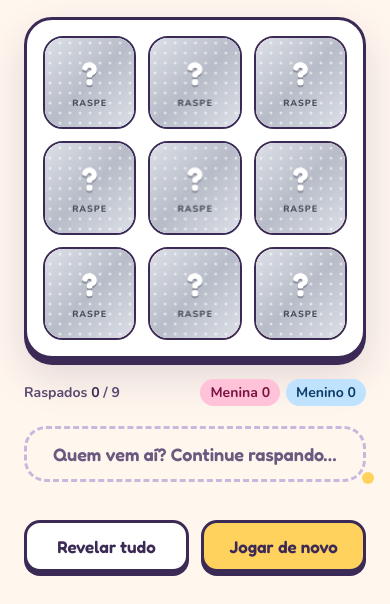
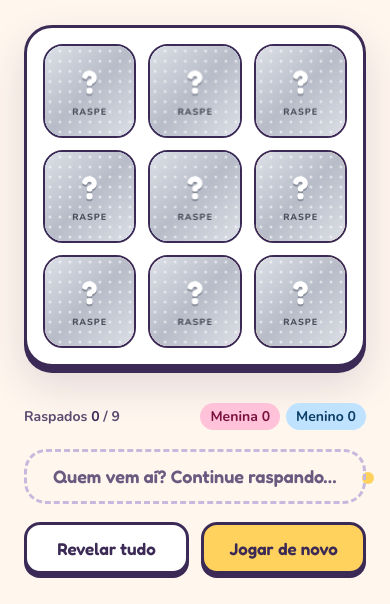
Before and after one commit to almeidaalex/cha-bebe, a plain HTML site: page index.html in a window 390 px wide. Shown: the part 240-844 px from the top of the page. Drawn offline with Linux system fonts and the light colour scheme.

Commit message:
fix(mobile): lock page scrolling and fit layout to screen height
Pin the body and disable overscroll/zoom so scratching no longer moves
the page. Size the scratch card to the remaining viewport height and
scale spacing and fonts on short screens.

```diff
--- a/index.html
+++ b/index.html
@@ -2,7 +2,7 @@
 <html lang="pt-BR">
 <head>
   <meta charset="UTF-8">
-  <meta name="viewport" content="width=device-width, initial-scale=1.0">
+  <meta name="viewport" content="width=device-width, initial-scale=1.0, maximum-scale=1.0, user-scalable=no, viewport-fit=cover">
   <title>Menino ou Menina? Raspadinha</title>
   <link rel="stylesheet" href="style.css">
 </head>
@@ -23,9 +23,11 @@
       <p>Raspe os <strong>9 espaços</strong> para descobrir quem vem aí!</p>
     </header>
 
-    <section class="card" aria-label="Cartela da raspadinha">
-      <div id="grid" class="grid"></div>
-    </section>
+    <div class="card-area">
+      <section class="card" aria-label="Cartela da raspadinha">
+        <div id="grid" class="grid"></div>
+      </section>
+    </div>
 
     <div class="stats">
       <span>Raspados <strong id="scratched">0</strong> / 9</span>
--- a/style.css
+++ b/style.css
@@ -35,10 +35,24 @@
   box-sizing: border-box;
 }
 
+html,
 body {
+  height: 100%;
+  overflow: hidden;
+  overscroll-behavior: none;
+}
+
+body {
+  position: fixed;
+  inset: 0;
   background: var(--cream);
   font-family: "Nunito", system-ui, sans-serif;
   color: var(--ink);
+  touch-action: manipulation;
+  -webkit-user-select: none;
+  user-select: none;
+  -webkit-touch-callout: none;
+  -webkit-tap-highlight-color: transparent;
 }
 
 .game {
@@ -46,14 +60,24 @@ body {
   overflow: hidden;
   width: 100%;
   max-width: 430px;
-  min-height: 100vh;
-  min-height: 100dvh;
+  height: 100%;
   margin: 0 auto;
   display: flex;
   flex-direction: column;
   align-items: center;
-  gap: 20px;
-  padding: 40px 24px 32px;
+  gap: clamp(8px, 2.2vh, 20px);
+  padding:
+    calc(clamp(16px, 4vh, 40px) + env(safe-area-inset-top))
+    24px
+    calc(clamp(14px, 3.5vh, 32px) + env(safe-area-inset-bottom));
+}
+
+.card-area {
+  flex: 1 1 auto;
+  min-height: 0;
+  display: grid;
+  place-items: center;
+  container-type: size;
 }
 
 .game > :not(.deco) {
@@ -103,7 +127,7 @@ header {
 h1 {
   font-family: "Fredoka", sans-serif;
   font-weight: 700;
-  font-size: 42px;
+  font-size: clamp(30px, 5.5vh, 42px);
   line-height: 1.05;
   letter-spacing: -0.01em;
 }
@@ -119,6 +143,8 @@ header p {
 }
 
 .card {
+  width: 100%;
+  width: min(100cqw, 100cqh - 8px);
   background: #fff;
   border-radius: 28px;
   padding: 16px;
@@ -210,7 +236,7 @@ header p {
 .status-playing {
   border: 3px dashed #C9B8DD;
   border-radius: 22px;
-  padding: 14px 16px;
+  padding: clamp(8px, 1.6vh, 14px) 16px;
   text-align: center;
   font-family: "Fredoka", sans-serif;
   font-weight: 600;
@@ -282,7 +308,7 @@ header p {
 
 .btn {
   flex: 1;
-  min-height: 52px;
+  min-height: clamp(44px, 6.5vh, 52px);
   border-radius: 16px;
   border: 3px solid var(--ink);
   background: #fff;
```
